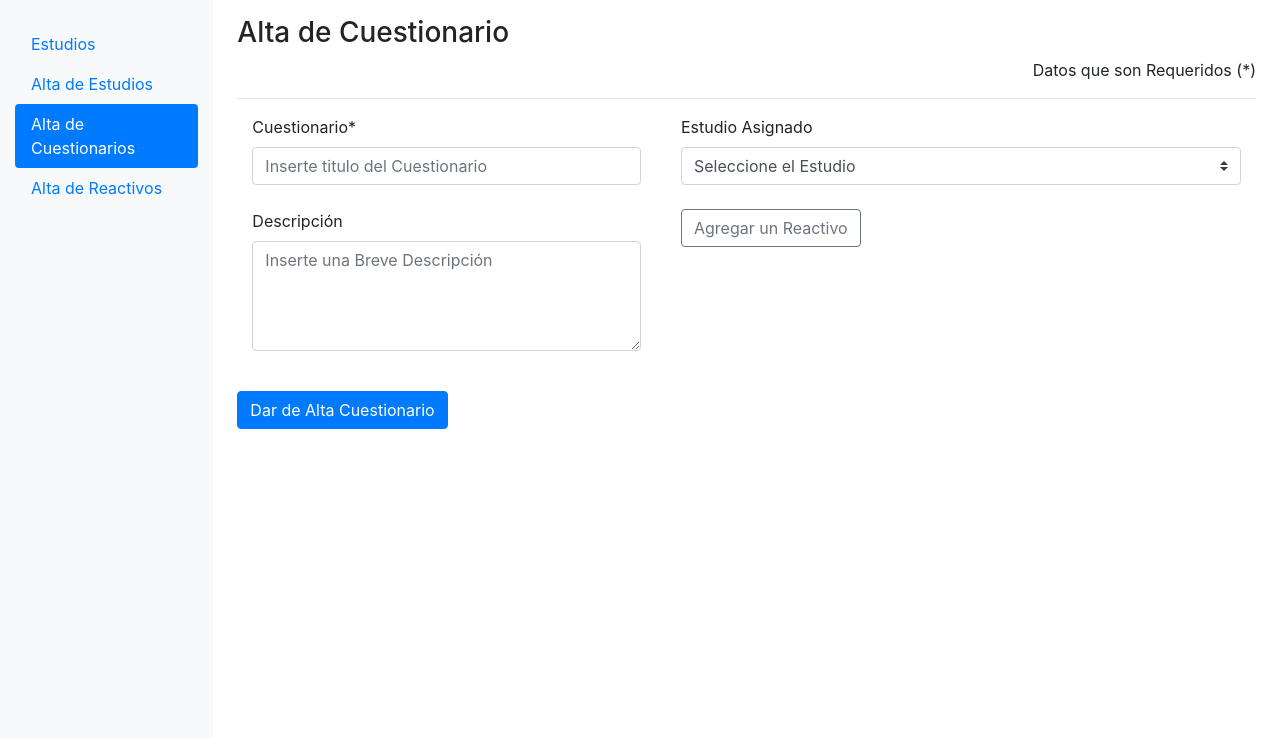
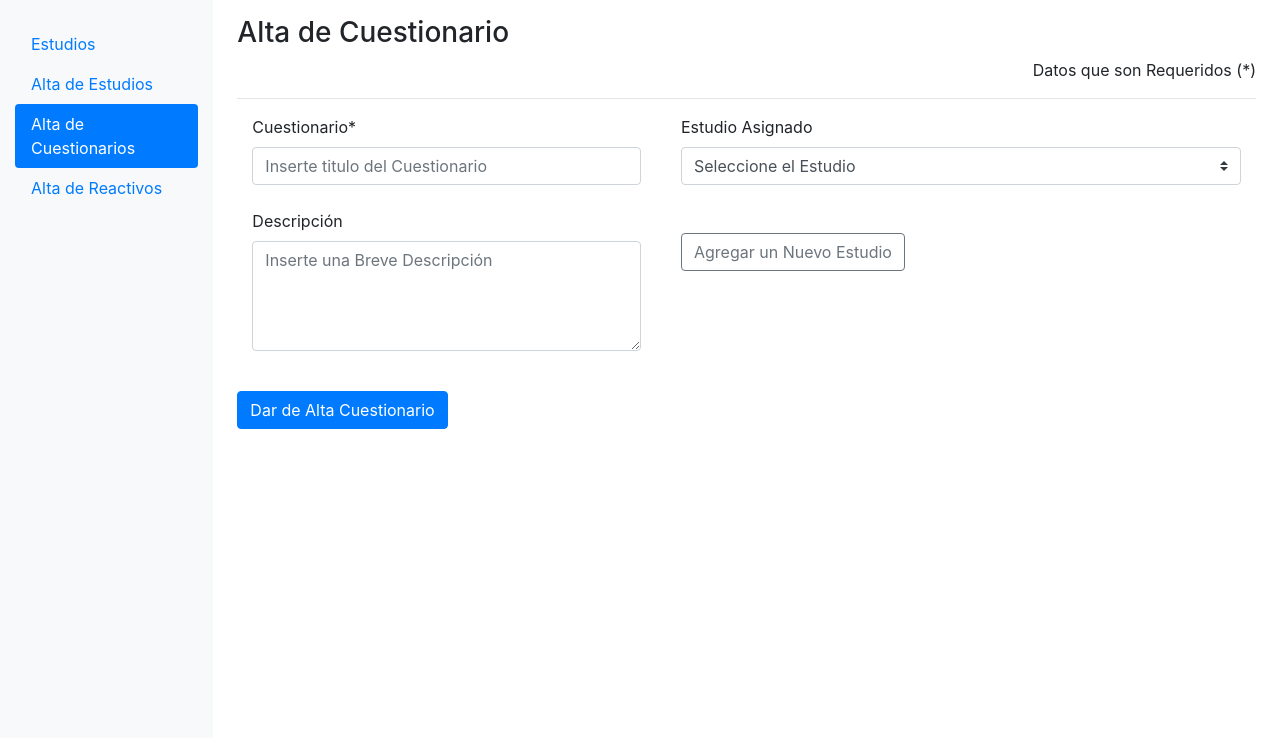
Before and after one commit to SkyllerXBruce/aleph, a CodeIgniter app: page /aleph/index.php/studies/createQuest in a window 1280 px wide. Shown: the part 62-800 px from the top of the page. Run offline with CodeIgniter, Linux system fonts and the light colour scheme; data that the repository does not hold is empty.

Commit message:
Se modifico el boton para ir ala vista Estudios

```diff
--- a/application/views/admin_estudio/create_quest.php
+++ b/application/views/admin_estudio/create_quest.php
@@ -37,7 +37,8 @@
       		</select>
 					<div class="text-danger"><?= form_error('study') ?></div>
 					<br>
-				<a class="btn btn-outline-secondary" href="<?= base_url('studies/createReagents') ?>" role="button">Agregar un Reactivo</a>
+					<br>
+					<a class="btn btn-outline-secondary" href="<?= base_url('studies/create') ?>" role="button">Agregar un Nuevo Estudio</a>
     		</div>
 			</div>
     </div>
```
